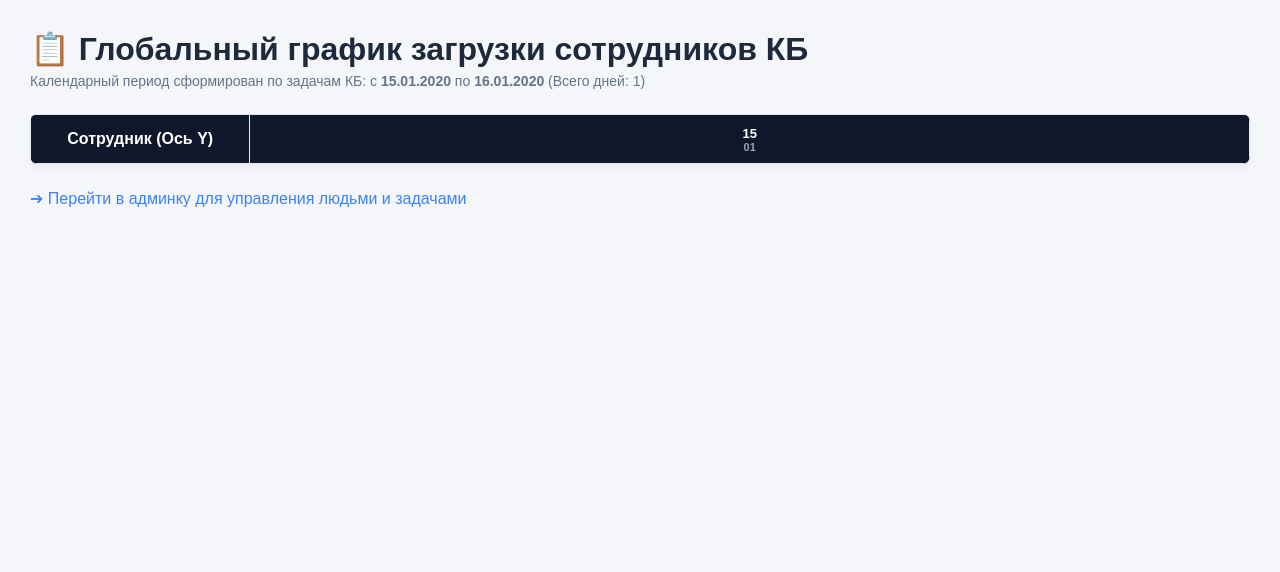
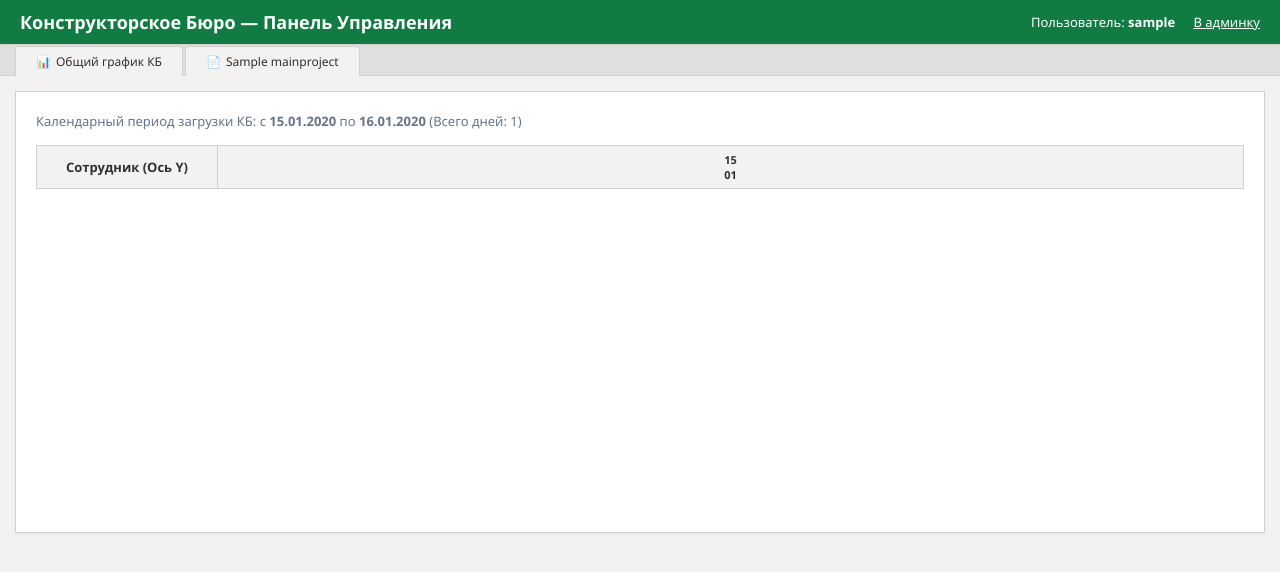
Before and after one commit to KirillNedoborenko/KB_Schedule_Website, a Django app: page / in a window 1280 px wide. Shown: the top 572 px of the page. Run offline with Django 5.2, Linux system fonts and the light colour scheme; a user stored in the database is signed in; tables that the repository leaves empty hold one stand-in row (values such as "Sample post"); lists and menus that the app fills with data are empty.

Commit message:
Third KB Schedule commit

```diff
--- a/SITE_FOR_KB/urls.py
+++ b/SITE_FOR_KB/urls.py
@@ -1,8 +1,9 @@
 from django.contrib import admin
 from django.urls import path
-from core.views import global_kb_Schedule
+from core.views import global_kb_Schedule,main_project_detail
 
 urlpatterns = [
     path('admin/', admin.site.urls),
     path('',global_kb_Schedule, name='global_kb_timeline'),
+    path('project/<int:mp_id>/', main_project_detail, name='project_tab_detail'),
 ]
--- /dev/null
+++ b/core/context_processors.py
@@ -0,0 +1,8 @@
+from .models import MainProject
+
+def allowed_tabs_processor(request):
+    if request.user.is_authenticated:
+        if request.user.is_superuser or request.user.has_perm('core.view_all_main_projects'):
+            return {'available_tabs': MainProject.objects.all().order_by('mp_name')}
+        return {'available_tabs': request.user.allowed_main_projects.all().order_by('mp_name')}
+    return {'available_tabs': []}
--- a/core/models.py
+++ b/core/models.py
@@ -1,4 +1,5 @@
 from django.db import models
+from django.db.models import Sum
 from django.contrib.auth.models import User
 
 class MainProject(models.Model):
@@ -25,6 +26,10 @@ class Project(models.Model):
     def __str__(self):
         return f"{self.pr_number} - {self.pr_name if self.pr_name else ''}"
 
+    def get_total_workload(self):
+        result = self.tasks.aggregate(total=Sum('workload'))['total']
+        return result if result else 0
+
 
 class Task(models.Model):
     task_id = models.AutoField(primary_key=True)
--- /dev/null
+++ b/core/templates/core/base.html
@@ -0,0 +1,131 @@
+<!DOCTYPE html>
+<html lang="ru">
+<head>
+    <meta charset="UTF-8">
+    <title>Система Мониторинга КБ — Электронная книга</title>
+    <style>
+        /* Общие стили в духе Excel */
+        body {
+            font-family: 'Segoe UI', Calibri, Arial, sans-serif;
+            margin: 0;
+            padding: 0;
+            background-color: #f3f2f1; /* Фирменный светло-серый фон Excel */
+            color: #323130;
+        }
+
+        /* Зеленая верхняя полоса (Строка формул / Меню) */
+        .excel-top-bar {
+            background-color: #107c41; /* Тот самый темно-зеленый цвет Excel */
+            color: white;
+            padding: 10px 20px;
+            display: flex;
+            justify-content: space-between;
+            align-items: center;
+            box-shadow: 0 2px 4px rgba(0,0,0,0.1);
+        }
+        .excel-top-bar h1 {
+            margin: 0;
+            font-size: 18px;
+            font-weight: 600;
+        }
+        .user-info {
+            font-size: 13px;
+        }
+        .user-info a {
+            color: #fff;
+            margin-left: 15px;
+            text-decoration: underline;
+        }
+
+        /* РАБОЧАЯ ОБЛАСТЬ (ЛИСТ) */
+        .excel-sheet-container {
+            padding: 20px;
+            background-color: #ffffff;
+            margin: 15px;
+            border: 1px solid #d2d0ce;
+            box-shadow: 0 1px 3px rgba(0,0,0,0.05);
+            min-height: 400px;
+        }
+
+        /* НИЖНЯЯ ПАНЕЛЬ ВКЛАДОК (КАК ЛИСТЫ В EXCEL) */
+        .excel-tabs-bar {
+            display: flex;
+            align-items: flex-end;
+            background-color: #e1dfdd; /* Серый фон панели листов */
+            padding: 0 15px;
+            border-top: 1px solid #d2d0ce;
+            border-bottom: 1px solid #d2d0ce;
+        }
+
+        /* Стиль самой вкладки-листа */
+        .excel-tab {
+            padding: 6px 20px;
+            font-size: 12px;
+            color: #323130;
+            text-decoration: none;
+            background-color: #f3f2f1;
+            border: 1px solid #d2d0ce;
+            border-bottom: none;
+            margin-right: 2px;
+            border-top-left-radius: 3px;
+            border-top-right-radius: 3px;
+            position: relative;
+            top: 1px; /* Смещаем, чтобы перекрыть границу панели */
+            transition: background-color 0.1s;
+        }
+        .excel-tab:hover {
+            background-color: #eaeaea;
+        }
+
+        /* СТИЛЬ АКТИВНОЙ ВКЛАДКИ (ВЫБРАННЫЙ ЛИСТ) */
+        .excel-tab.active {
+            background-color: #ffffff; /* Белый фон, как у рабочего листа */
+            font-weight: bold;
+            color: #107c41; /* Зеленый текст */
+            border-top: 3px solid #107c41; /* Зеленая полоска сверху вкладки */
+            border-bottom: 1px solid #ffffff; /* Прячем нижнюю серую границу */
+            z-index: 2;
+        }
+
+        .excel-tab-icon {
+            margin-right: 5px;
+        }
+    </style>
+</head>
+<body>
+
+    <!-- Верхняя зеленая плашка -->
+    <div class="excel-top-bar">
+        <h1>Конструкторское Бюро — Панель Управления</h1>
+        <div class="user-info">
+            <span>Пользователь: <strong>{{ request.user.username }}</strong></span>
+            <a href="/admin/">В админку</a>
+        </div>
+    </div>
+
+    <!-- ВЕРХНЯЯ ПАНЕЛЬ ВКЛАДОК (ОТОБРАЖАЕТСЯ ТОЛЬКО ПОСЛЕ ЛОГИНА) -->
+    {% if request.user.is_authenticated %}
+        <div class="excel-tabs-bar">
+            <!-- 1. Этот лист вшит намертво — общедоступный график КБ -->
+            <a href="/" class="excel-tab {% if current_tab == 'global' %}active{% endif %}">
+                <span class="excel-tab-icon">📊</span>Общий график КБ
+            </a>
+
+            <!-- 2. Динамические листы КИПов, которые прилетели из context_processor -->
+            {% for mp in available_tabs %}
+                <a href="{% url 'project_tab_detail' mp.mp_id %}" class="excel-tab {% if current_tab == mp.mp_id %}active{% endif %}">
+                    <span class="excel-tab-icon">📄</span>{{ mp.mp_name }}
+                </a>
+            {% endfor %}
+        </div>
+    {% endif %}
+
+    <!-- Контейнер для содержимого активного листа -->
+    <div class="excel-sheet-container">
+        {% block tab_content %}
+        <!-- Сюда дочерние шаблоны вставят свой уникальный контент -->
+        {% endblock %}
+    </div>
+
+</body>
+</html>
--- a/core/templates/core/global_kb_timeline.html
+++ b/core/templates/core/global_kb_timeline.html
@@ -1,60 +1,52 @@
-<!DOCTYPE html>
-<html lang="ru">
-<head>
-    <meta charset="UTF-8">
-    <title>Глобальный график занятости КБ</title>
+{% extends "core/base.html" %}
+
+{% block tab_content %}
 <style>
-        body { font-family: Arial, sans-serif; margin: 30px; background-color: #f4f6f9; }
-        h1 { color: #1e293b; margin-bottom: 5px; }
-        .info { margin-bottom: 25px; color: #64748b; font-size: 14px; }
-
-        /* Главная табличная структура */
-        .matrix-table { width: 100%; border-collapse: collapse; background: white; box-shadow: 0 4px 6px rgba(0,0,0,0.05); border-radius: 8px; overflow: hidden; }
-        .matrix-table th, .matrix-table td { border: 1px solid #e2e8f0; padding: 15px; vertical-align: middle; }
-
-        /* Столбец сотрудников (Ось Y) */
-        .user-name { font-weight: bold; color: #334155; background-color: #f8fafc; width: 18%; }
-        .timeline-cell { width: 82%; padding: 10px !important; }
-
-        /* Шапка с датами (Ось X) */
-        .header-bg { background-color: #0f172a; color: white; font-weight: 600; text-align: center; }
-
-        /* Контейнер-сетка для дат в шапке */
-        .date-grid-header {
-            display: grid;
-            /* Автоматически создает одинаковые колонки по числу дней */
-            grid-template-columns: repeat({{ total_days }}, minmax(40px, 1fr));
+    /* Уникальные стили сетки и полосок для первого листа */
+    .info {
+        margin-bottom: 15px;
+        color: #64748b;
+        font-size: 13px;
+    }
+    .matrix-table {
         width: 100%;
+        border-collapse: collapse;
+        background: white;
+        border: 1px solid #d2d0ce;
+    }
+    .matrix-table th, .matrix-table td {
+        border: 1px solid #d2d0ce;
+        padding: 12px;
+        vertical-align: middle;
+    }
+    .header-bg {
+        background-color: #f3f2f1;
+        color: #323130;
+        font-weight: bold;
         text-align: center;
-            font-size: 11px;
+        font-size: 13px;
     }
-        .date-cell {
-            padding: 5px 0;
-            border-right: 1px solid #334155;
-            color: #94a3b8;
+    .user-name {
+        font-weight: bold;
+        color: #334155;
+        background-color: #fdfdfd;
+        width: 15%;
     }
-        .date-cell:last-child { border-right: none; }
-        .date-cell strong { color: white; display: block; font-size: 13px; }
-
-        /* Контейнер оси X для полосок */
     .track-container {
         position: relative;
         width: 100%;
-            height: 45px;
-            background-color: #f8fafc;
-            background-image: linear-gradient(to right, #e2e8f0 1px, transparent 1px);
-            /* Рисует фоновую сетку дней, чтобы полоски было видно точнее */
+        height: 40px;
+        background-color: #ffffff;
+        background-image: linear-gradient(to right, #f3f2f1 1px, transparent 1px);
         background-size: calc(100% / {{ total_days }}) 100%;
-            border-radius: 6px;
         border: 1px solid #e2e8f0;
+        border-radius: 3px;
     }
-
-        /* Полоски задач */
     .bar {
         position: absolute;
         height: 80%;
         top: 10%;
-            background: linear-gradient(135deg, #3b82f6, #1d4ed8);
+        background: linear-gradient(135deg, #107c41, #0b592e); /* Фирменный зеленый цвет полосок КБ */
         color: white;
         font-size: 11px;
         font-weight: 500;
@@ -62,33 +54,46 @@
         flex-direction: column;
         align-items: center;
         justify-content: center;
-            border-radius: 4px;
-            box-shadow: 0 2px 4px rgba(0,0,0,0.08);
+        border-radius: 2px;
+        box-shadow: 0 1px 3px rgba(0,0,0,0.1);
         overflow: hidden;
         text-overflow: ellipsis;
         white-space: nowrap;
         padding: 0 4px;
     }
-        .bar .sub-text { font-size: 9px; opacity: 0.8; }
+    .bar .sub-text {
+        font-size: 9px;
+        opacity: 0.8;
+    }
+    .date-grid-header {
+        display: grid;
+        grid-template-columns: repeat({{ total_days }}, minmax(35px, 1fr));
+        width: 100%;
+        text-align: center;
+        font-size: 11px;
+    }
+    .date-cell {
+        color: #323130;
+        border-right: 1px solid #d2d0ce;
+    }
+    .date-cell:last-child {
+        border-right: none;
+    }
 </style>
-</head>
-<body>
 
-    <h1>📋 Глобальный график загрузки сотрудников КБ</h1>
 <div class="info">
-        Календарный период сформирован по задачам КБ: с <strong>{{ min_date|date:"d.m.Y" }}</strong> по <strong>{{ max_date|date:"d.m.Y" }}</strong> (Всего дней: {{ total_days }})
+    Календарный период загрузки КБ: с <strong>{{ min_date|date:"d.m.Y" }}</strong> по <strong>{{ max_date|date:"d.m.Y" }}</strong> (Всего дней: {{ total_days }})
 </div>
 
 <table class="matrix-table">
     <thead>
         <tr>
-                <th class="header-bg" style="width: 18%;">Сотрудник (Ось Y)</th>
-                <th class="header-bg" style="width: 82%; padding: 5px;">
-                    <!-- Сетка дат вместо старого текста -->
+            <th class="header-bg" style="width: 15%;">Сотрудник (Ось Y)</th>
+            <th class="header-bg" style="width: 85%; padding: 5px;">
                 <div class="date-grid-header">
                     {% for date in all_dates %}
                         <div class="date-cell">
-                                <strong>{{ date|date:"d" }}</strong>{{ date|date:"m" }}
+                            <strong>{{ date|date:"d" }}</strong><br>{{ date|date:"m" }}
                         </div>
                     {% endfor %}
                 </div>
@@ -99,7 +104,7 @@
         {% for user_name, chunks in timeline_by_user.items %}
         <tr>
             <td class="user-name">👤 {{ user_name }}</td>
-                <td class="timeline-cell">
+            <td>
                 <div class="track-container">
                     {% for chunk in chunks %}
                         {% if chunk.is_active %}
@@ -115,8 +120,4 @@
         {% endfor %}
     </tbody>
 </table>
-
-    <p style="margin-top: 25px;"><a href="/admin/" style="color: #3b82f6; text-decoration: none; font-weight: 500;">➔ Перейти в админку для управления людьми и задачами</a></p>
-
-</body>
-</html>
+{% endblock %}
--- a/core/views.py
+++ b/core/views.py
@@ -4,23 +4,6 @@ from django.contrib.auth.models import User
 from django.core.exceptions import PermissionDenied
 from .models import MainProject,Task
 from datetime import datetime,timedelta
-
-@login_required
-def main_project_detail(request, mp_id):
-    main_project = get_object_or_404(MainProject, mp_id=mp_id)
-
-    if not request.user.is_superuser and request.user not in main_project.allowed_users.all():
-        raise PermissionDenied("У вас нет прав доступа к этому КИПУ")
-
-    sub_projects = main_project.projects.all()
-
-    tasks = Task.objects.filter(project__main__project=main_project).select_related('holder','project')
-
-    return render(request, 'core/project_detail.html', {
-        'main_project': main_project,
-        'sub_projects': sub_projects,
-        'tasks': tasks
-    })
 
 @login_required
 def global_kb_Schedule(request):
@@ -142,3 +125,21 @@ def global_kb_Schedule(request):
         'all_dates': all_dates,
         'total_days': total_days,
     })
+
+@login_required
+def main_project_detail(request, mp_id):
+    main_project = get_object_or_404(MainProject, mp_id=mp_id)
+
+    if not request.user.is_superuser and not request.user.has_perm('core.view_all_main_projects') \
+       and request.user not in main_project.allowed_Users.all():
+       raise PermissionError("У вас нет прав доступа к этой вкладке")
+
+    sub_projects = main_project.projects.all()
+    tasks = Task.objects.filter(project__main_project=main_project).select_related('holder','project')
+
+    return render(request, 'core/project_detail.html',{
+        'main_project': main_project,
+        'sub_projects': sub_projects,
+        'tasks': tasks,
+        'current_tab': main_project.mp_id
+    })
```
Also changed, not shown: SITE_FOR_KB/settings.py (+2 -12 lines), core/templates/core/project_detail.html (added, +99 -0 lines). Lines whose indentation alone changed are shown as unchanged.
